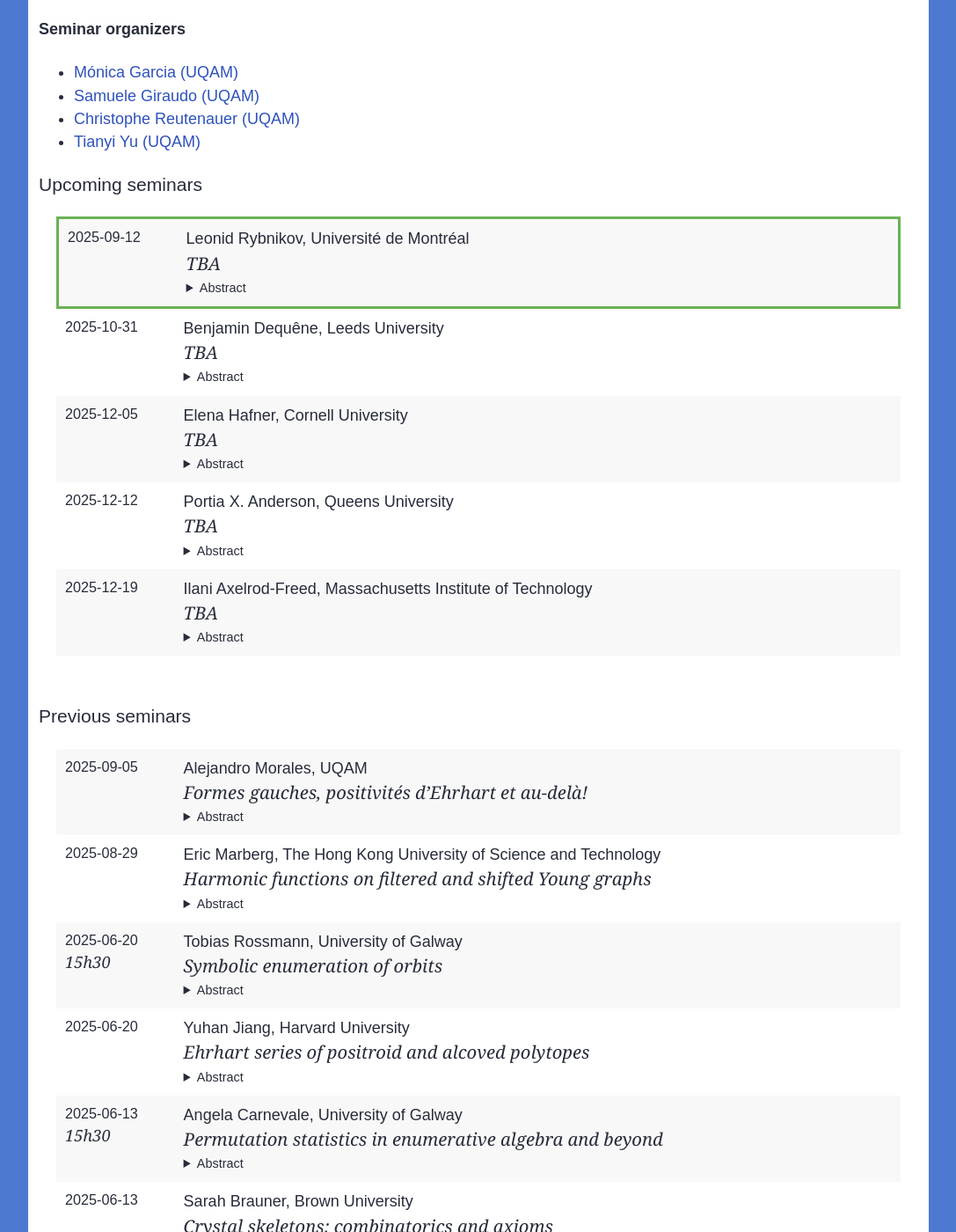
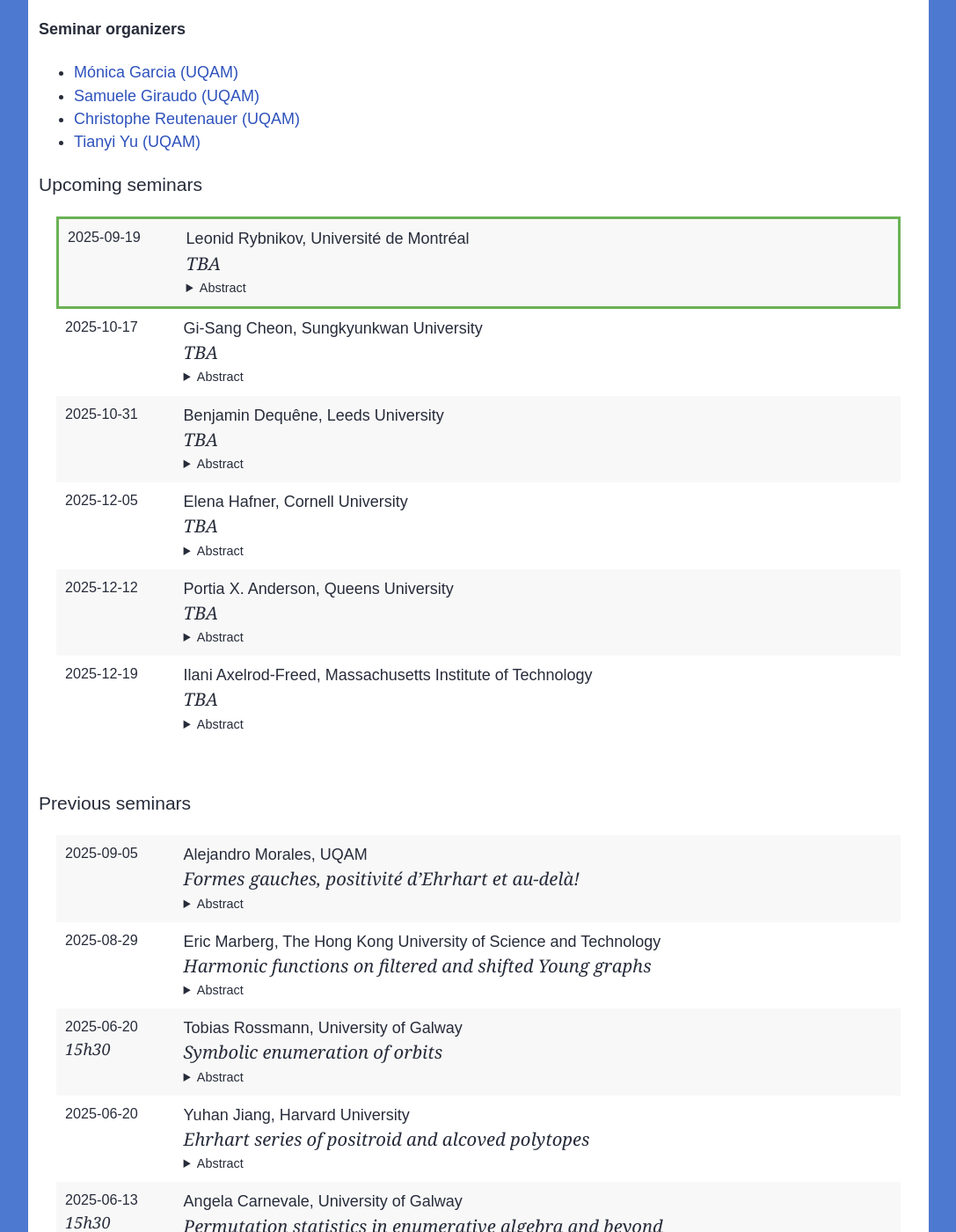
Before and after one commit to lacim-uqam/lacim-uqam.github.io, a Jekyll site: the page built from en/seminar.md, in a window 1280 px wide and 1400 px high, scrolled down 639 px. Shown: the whole window at 88% size, without its empty margins (96-1183 px from the left). Built offline with Jekyll 4.4.1, drawn with Linux system fonts in a browser that asks for light colours; formulas are drawn with MathJax 3; our own code applies the rules of GitHub Pages for plain Markdown files.

Commit message:
Update lacim-seminar.yml
changed date of Rybnikov and added a speaker.

```diff
--- a/_data/lacim-seminar.yml
+++ b/_data/lacim-seminar.yml
@@ -34,18 +34,26 @@
   abstract: >
     TBA
 
+- speaker: Gi-Sang Cheon
+  affiliation: Sungkyunkwan University
+  title: >
+    TBA
+  date: 2025-10-17
+  abstract: >
+    TBA
+
 - speaker: Leonid Rybnikov
   affiliation: Université de Montréal
   title: >
     TBA
-  date: 2025-09-12
+  date: 2025-09-19
   abstract: >
     TBA
 
 - speaker: Alejandro Morales
   affiliation: UQAM
   title: >
-    Formes gauches, positivités d’Ehrhart et au-delà!
+    Formes gauches, positivité d’Ehrhart et au-delà!
   date: 2025-09-05
   abstract: >
     Un résultat classique de Kreweras (1965) permet de calculer le nombre de
```
